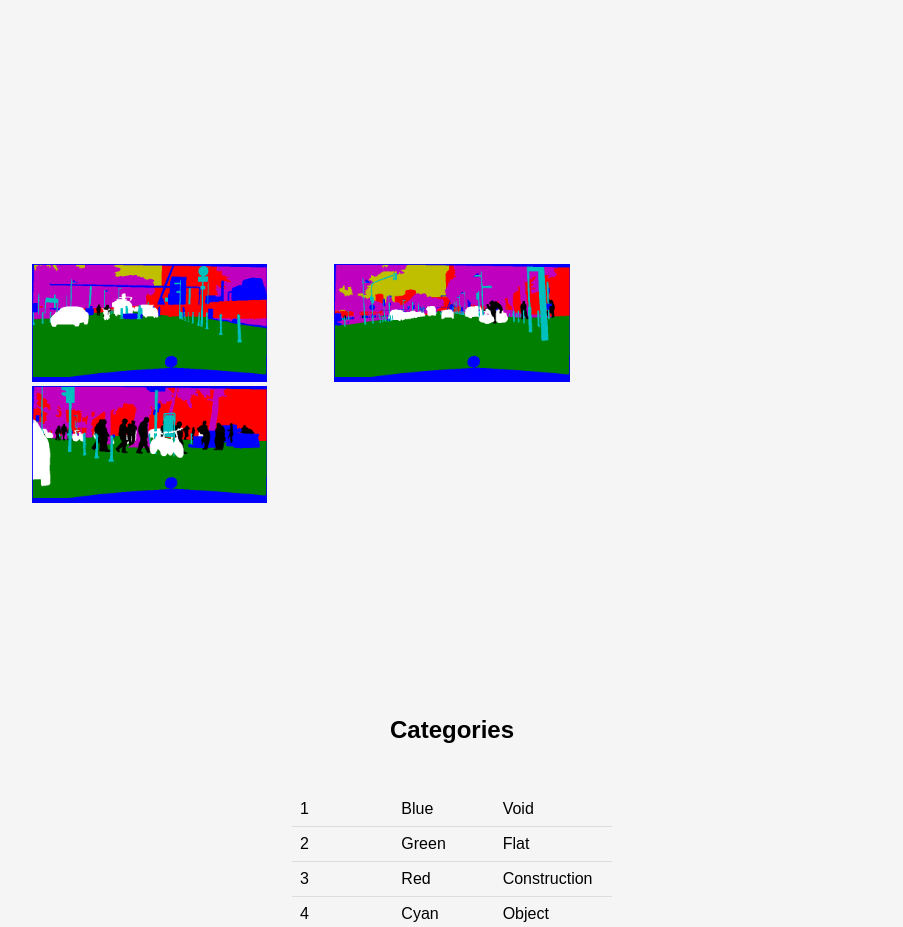
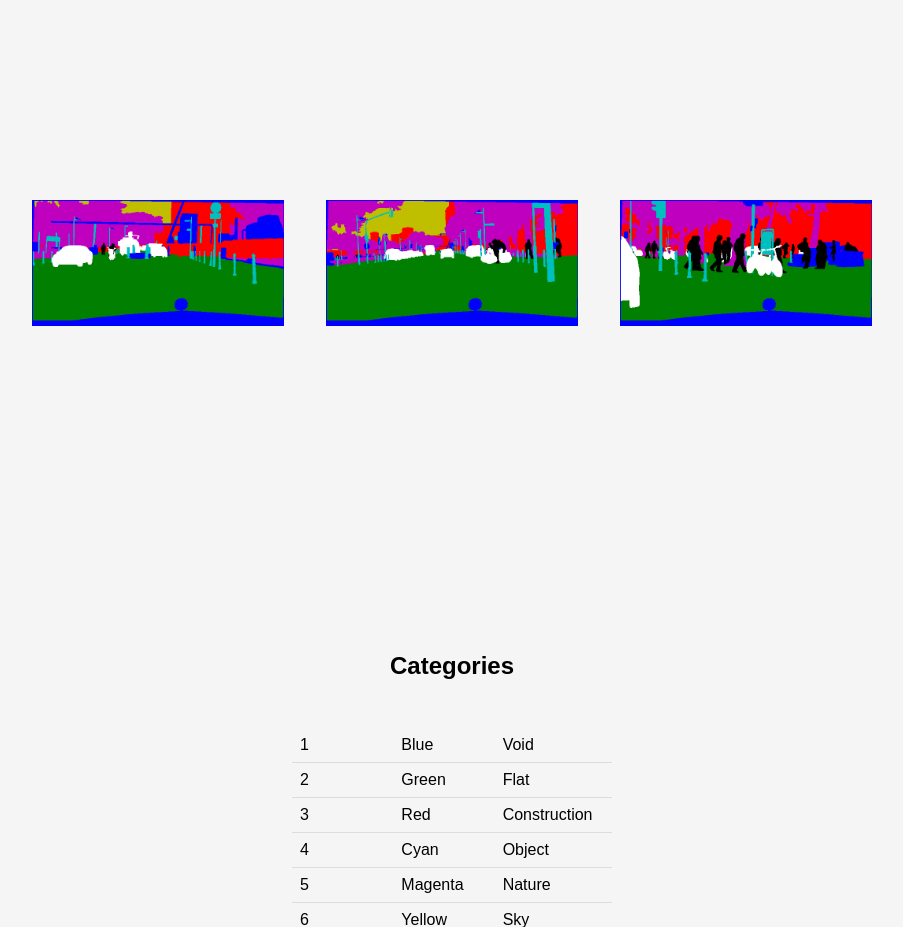
Before and after one commit to juliengatineau/projet_9_frontend, a Flask app: page / in a window 1280 px wide. Shown: the part 599-1526 px from the top of the page, without its empty margins (188-1091 px from the left). Run offline with Flask 3, Linux system fonts and the light colour scheme; parts of the project's set-up code (start-up, migrations or seed data) failed here and were passed over.

Commit message:
change css

```diff
--- a/static/css/styles.css
+++ b/static/css/styles.css
@@ -61,14 +61,17 @@ ul.image, ul.pres{
 
 .pres li {
     float:left;
-    width: 28%;
-    margin-right: 8%;
+    width: 30%;
+    margin-right: 5%;
 }
 
-.pres li:last-child {
+.pres li:last-of-type {
     margin-right: 0;
 }
 
+ul.pres + ul.pres {
+    margin-top : 1rem;
+}
 ul.categories {
     width: 20rem;
     margin: 3rem calc(50% - 10rem) 7rem;
```
